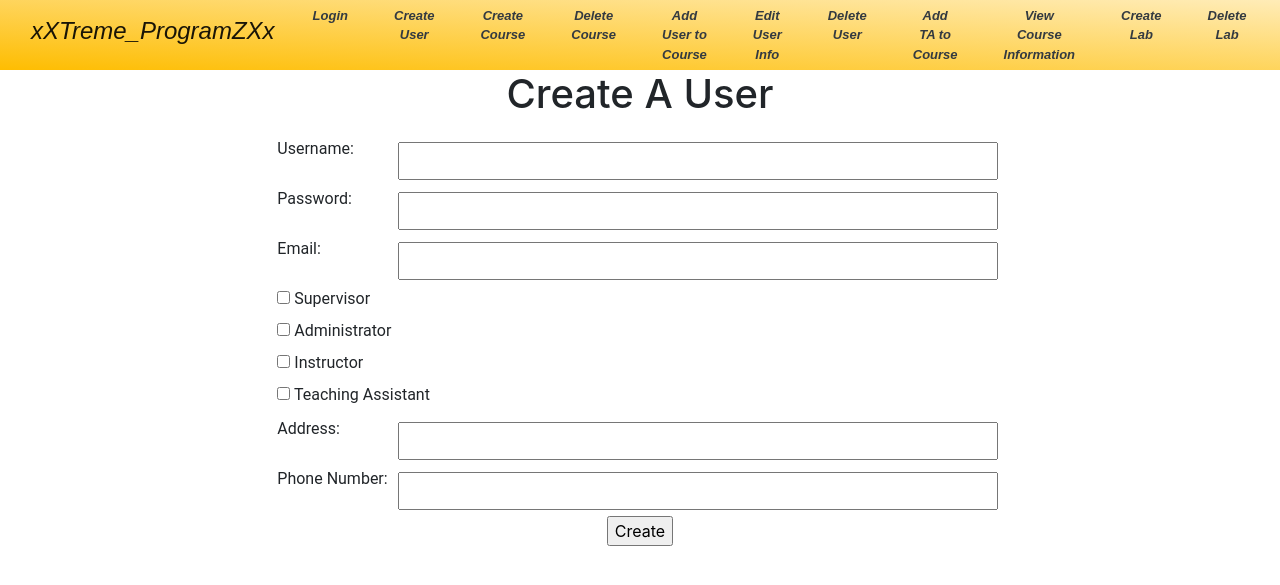
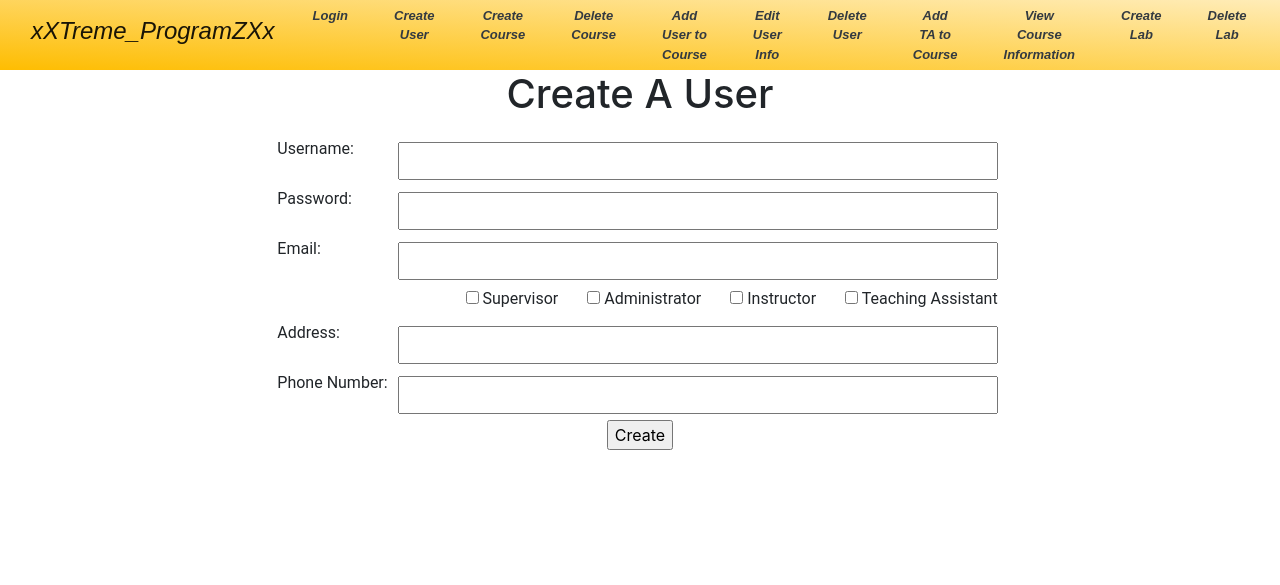
Before and after one commit to DevanClark/Final361, a Django app: page /createuser/ in a window 1280 px wide; the page is wider, and only the part inside the window is pictured. Shown: the top 585 px of that part. Run offline with Django 3.2, Linux system fonts and the light colour scheme; some libraries are stand-ins or nearby versions; some web fonts are replaced.

Commit message:
fixed checkboxes

```diff
--- a/Final/templates/main/createuser.html
+++ b/Final/templates/main/createuser.html
@@ -23,10 +23,10 @@
             </tr>
             <tr>
                 <td id="checkbox">
-                    <label for="supervisorbox"><input type="checkbox" class= "checkbox" name="supervisorbox" value="supervisorbox" id="supervisorbox">   Supervisor</label><br>
-                    <label for="adminbox"><input type="checkbox" class= "checkbox" name="adminbox" value="adminbox" id="adminbox">  Administrator</label><br>
-                    <label for="instructorbox"><input type="checkbox" class= "checkbox" name="instructorbox" value="instructorbox" id="instructorbox">  Instructor</label><br>
-                    <label for="tabox"><input type="checkbox" class= "checkbox" name="tabox" value="tabox" id="tabox">  Teaching Assistant</label>
+                    <label for="supervisorbox" class="checkboxLabel"><input type="checkbox" class= "checkbox" name="supervisorbox" value="supervisorbox" id="supervisorbox">   Supervisor</label>
+                    <label for="adminbox" class="checkboxLabel"><input type="checkbox" class= "checkbox" name="adminbox" value="adminbox" id="adminbox">  Administrator</label>
+                    <label for="instructorbox" class="checkboxLabel"><input type="checkbox" class= "checkbox" name="instructorbox" value="instructorbox" id="instructorbox">  Instructor</label>
+                    <label for="tabox" class="checkboxLabel"><input type="checkbox" class= "checkbox" name="tabox" value="tabox" id="tabox">  Teaching Assistant</label>
                 </td>
             </tr>
             <tr>
--- a/static/css/style.css
+++ b/static/css/style.css
@@ -73,9 +73,14 @@ a:link {
   }
 
   #checkbox{
-      text-align:left;
+      text-align: right;
+      padding-left: 30px;
       vertical-align: middle;
 
+  }
+
+  .checkboxLabel{
+      padding-left:20px;
   }
   .centerButton{
       display: block;
```
Also changed, not shown: Final/templates/main/deletecourse.html (+9 -2 lines).
